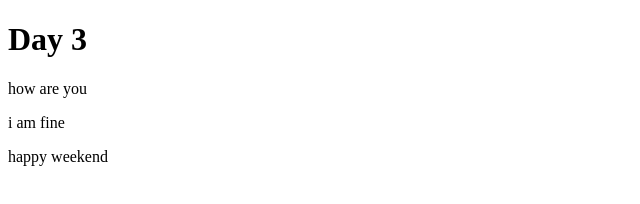
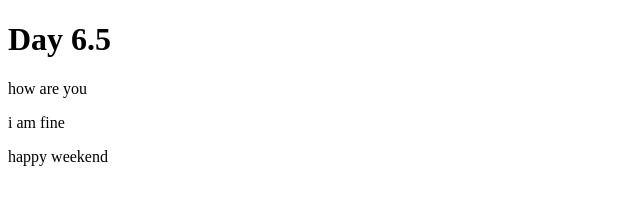
Before and after one commit to madhubala-r/practice.i1t1, a plain HTML site: page index.html in a window 1280 px wide. Shown: the full height of the page, 0-640 px from the left. Drawn offline with Linux system fonts and the light colour scheme.

Commit message:
Day 6.5 added

```diff
--- a/index.html
+++ b/index.html
@@ -8,7 +8,7 @@
 
 </head>
 <body>
-   <h1> Day 3</h1>
+   <h1> Day 6.5</h1>
    <p>how are you</p>
    <P>i am fine</P>
    <p>happy weekend</p>
```
